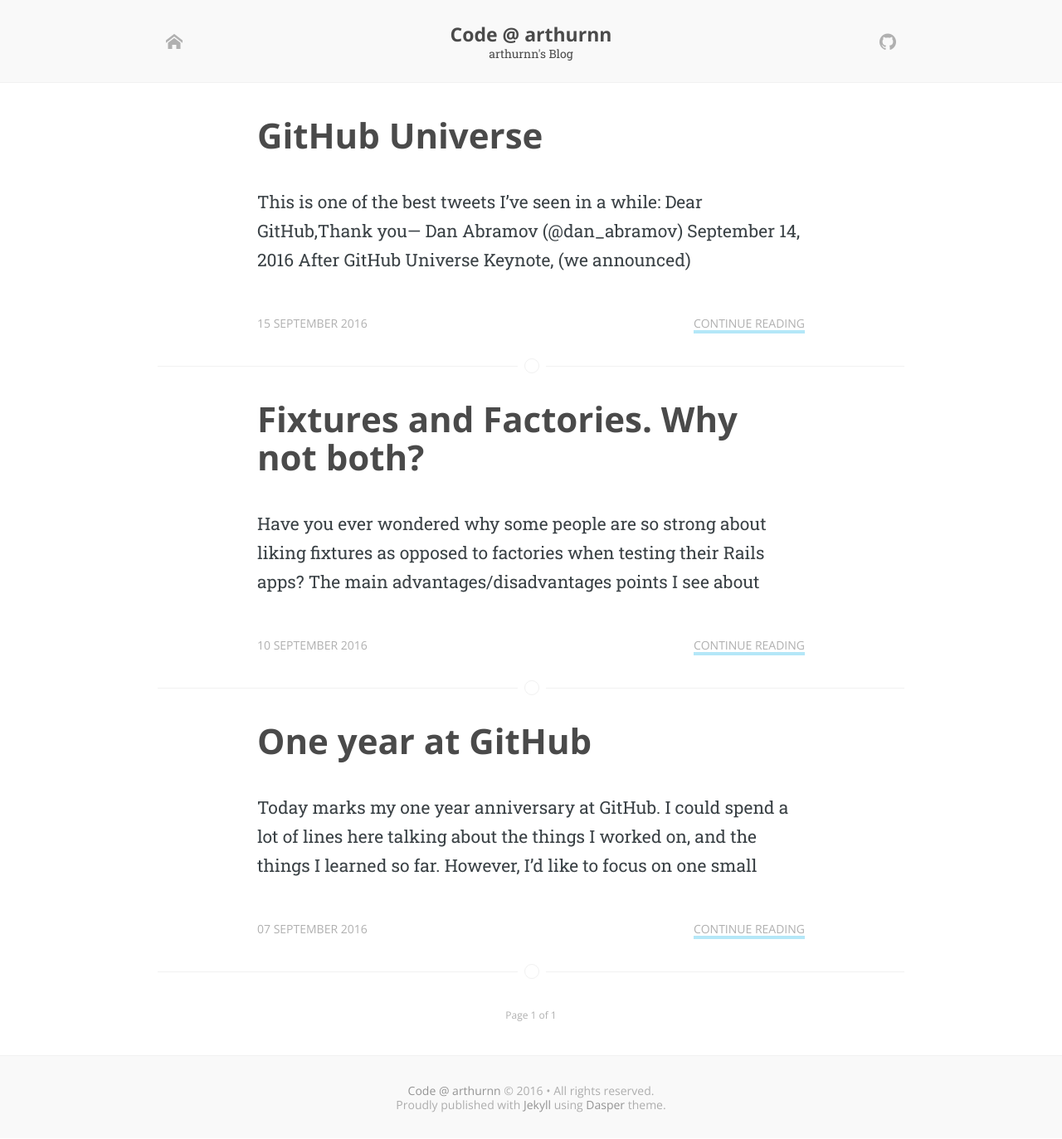
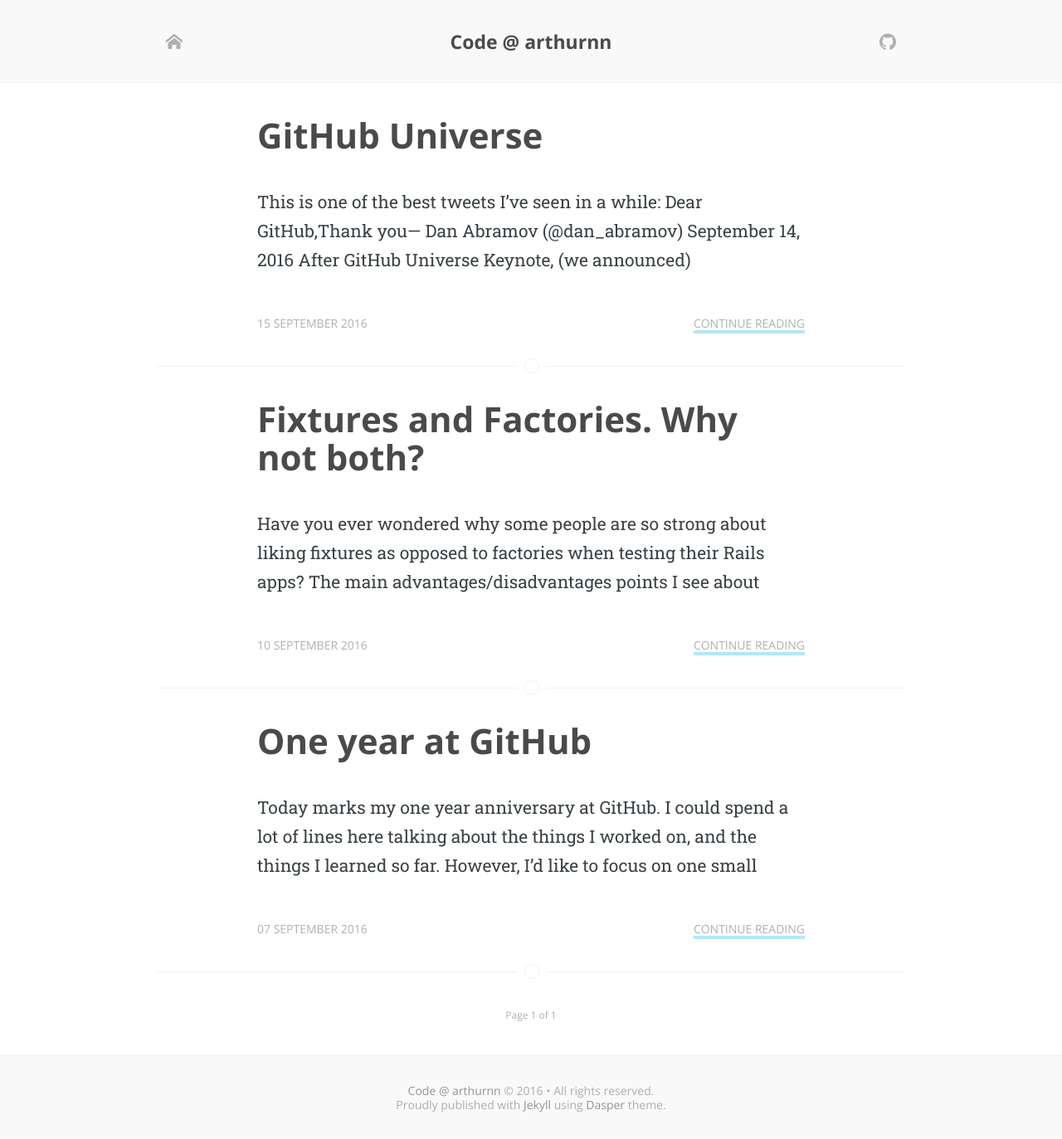
Before and after one commit to arthurnn/arthurnn.github.io, a Jekyll site: the page built from index.html, in a window 1280 px wide. Shown: the whole page at 83% size. Built offline with Jekyll 4.4.1, drawn with Linux system fonts in a browser that asks for light colours; some web fonts are replaced; the list of posts is cut into pages by our own code.

Commit message:
remove description

```diff
--- a/_layouts/default.html
+++ b/_layouts/default.html
@@ -88,7 +88,6 @@ layout: htmlCompressor
 					<div class="dtc">
 
 						<h3>{{ site.name }}</h3>
-						<h6>{{ site.description }}</h6>
 
 					</div><!-- .dtc -->
 
```
